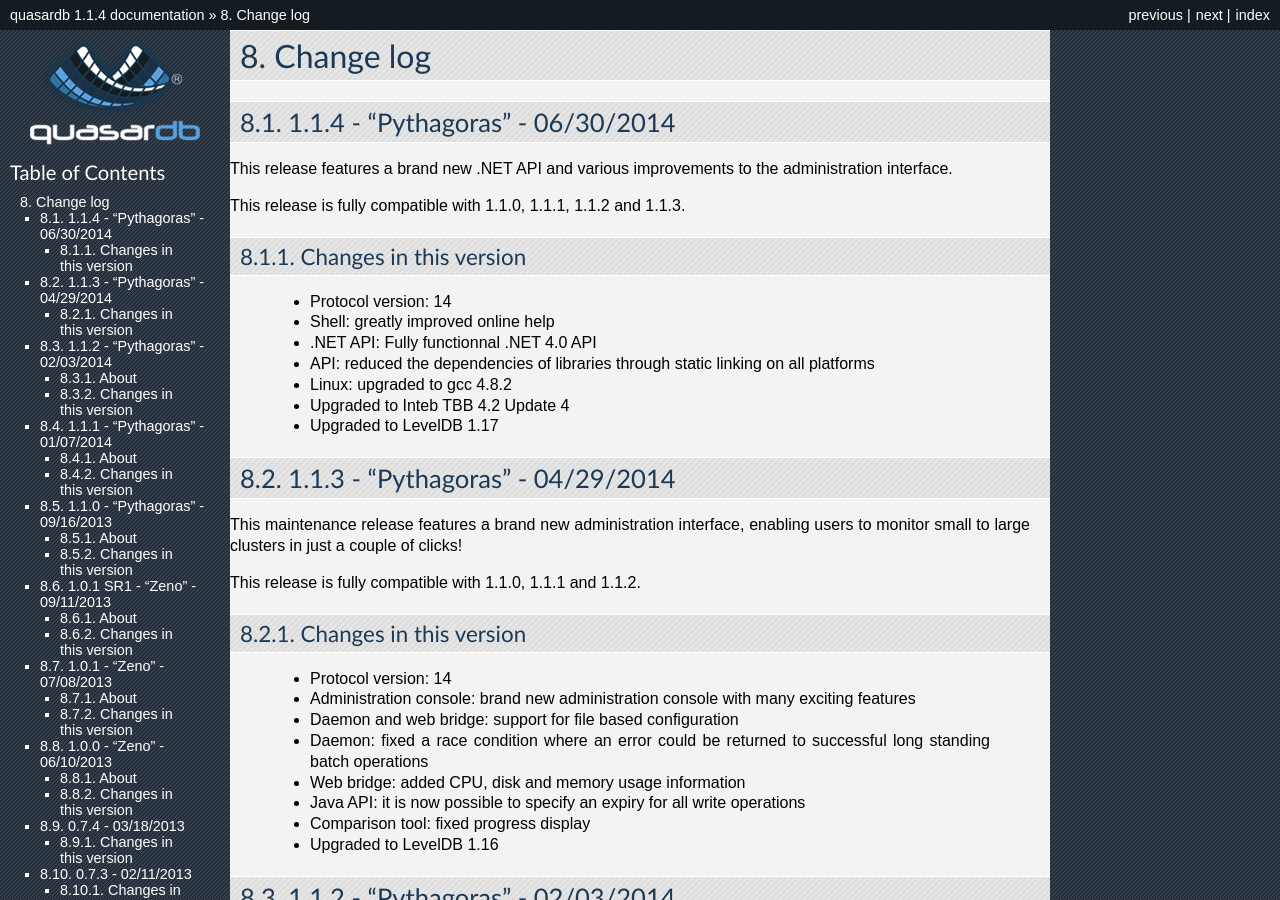
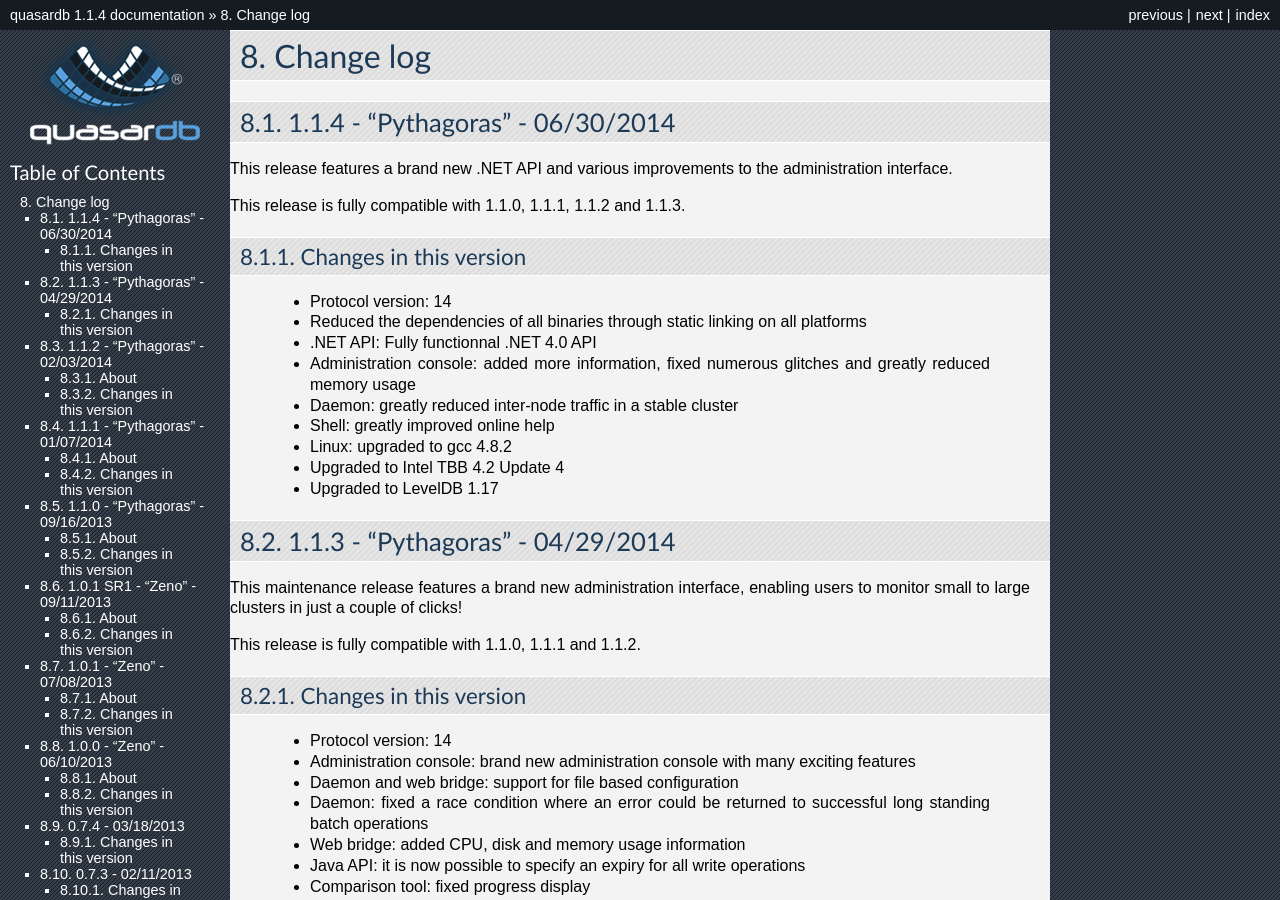
Before and after one commit to iltommi/qdb-documentation, a Sphinx documentation site: the page built from source/changes.rst, in a window 1280 px wide and 900 px high. Built offline with Sphinx 7.4.7, drawn with Linux system fonts in a browser that asks for light colours.

Commit message:
Updated change log

```diff
--- a/source/changes.rst
+++ b/source/changes.rst
@@ -12,11 +12,13 @@ Changes in this version
 -----------------------
 
     * Protocol version: 14
+    * Reduced the dependencies of all binaries through static linking on all platforms
+    * .NET API: Fully functionnal .NET 4.0 API
+    * Administration console: added more information, fixed numerous glitches and greatly reduced memory usage
+    * Daemon: greatly reduced inter-node traffic in a stable cluster
     * Shell: greatly improved online help
-    * .NET API: Fully functionnal .NET 4.0 API
-    * API: reduced the dependencies of libraries through static linking on all platforms
     * Linux: upgraded to gcc 4.8.2
-    * Upgraded to Inteb TBB 4.2 Update 4
+    * Upgraded to Intel TBB 4.2 Update 4
     * Upgraded to LevelDB 1.17
 
 1.1.3 - "Pythagoras" - 04/29/2014
```
